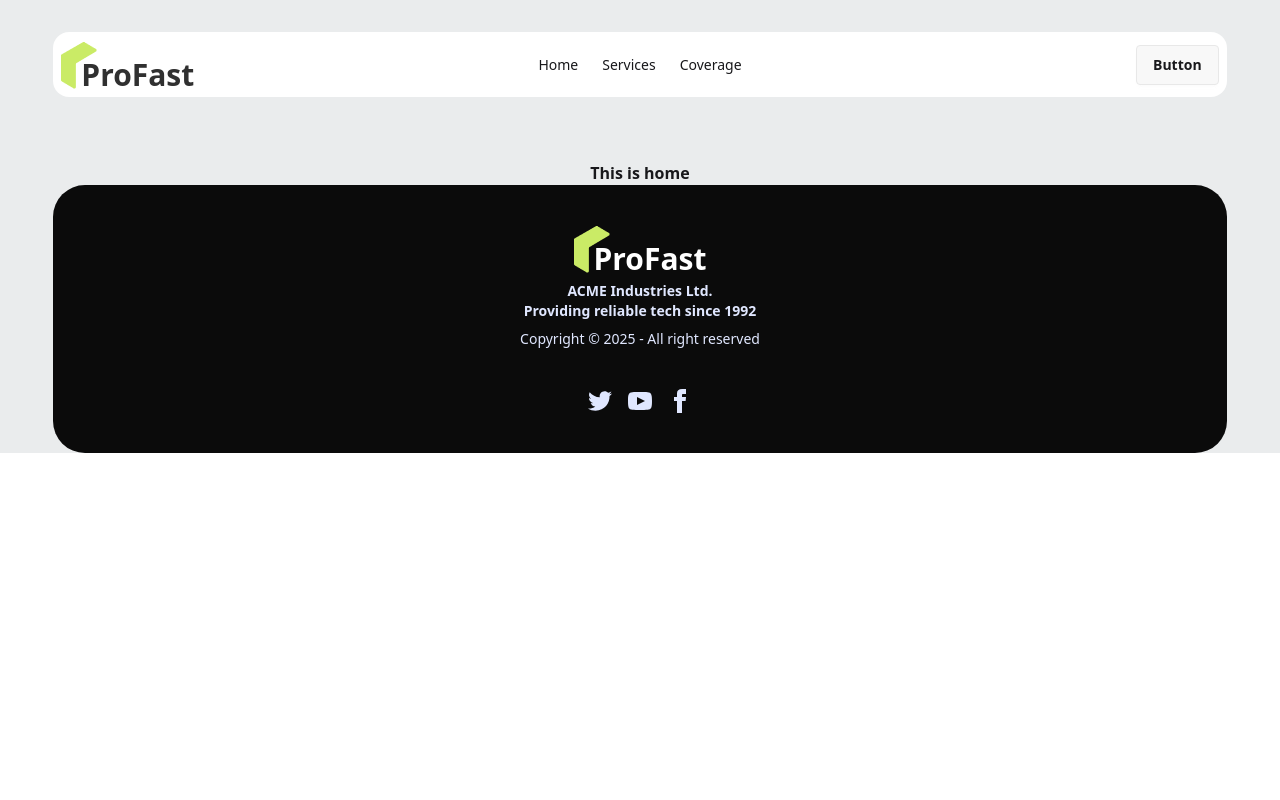
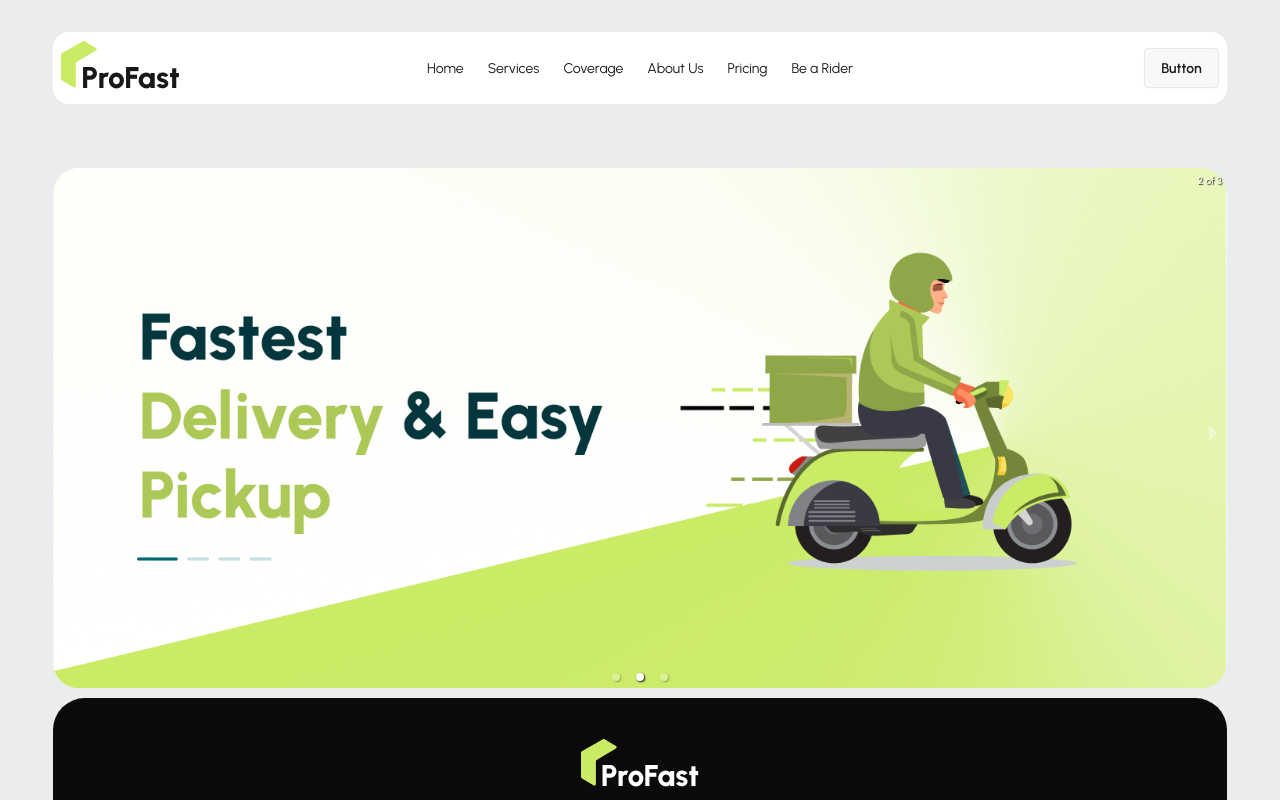
Before and after one commit to Khaiyum-Ahmed/ProFast-Client, a React (Vite) app: page / in a window 1280 px wide. Shown: the top 800 px of the page. Built offline with nearby package versions, Linux system fonts and the light colour scheme.

Commit message:
set banner using react responsive carousel

```diff
--- a/package.json
+++ b/package.json
@@ -13,7 +13,9 @@
     "@tailwindcss/vite": "^4.1.14",
     "react": "^19.1.1",
     "react-dom": "^19.1.1",
+    "react-responsive-carousel": "^3.2.23",
     "react-router": "^7.9.4",
+    "swiper": "^12.0.2",
     "tailwindcss": "^4.1.14"
   },
   "devDependencies": {
--- /dev/null
+++ b/src/Pages/Home/Banner/Banner.jsx
@@ -0,0 +1,28 @@
+
+import "react-responsive-carousel/lib/styles/carousel.min.css"; // requires a loader
+import { Carousel } from "react-responsive-carousel";
+import banner1 from "../../../assets/banner/banner1.png"
+import banner2 from "../../../assets/banner/banner2.png"
+import banner3 from "../../../assets/banner/banner3.png"
+const Banner = () => {
+    return (
+        <>
+            <Carousel autoPlay={true} infiniteLoop={true} showThumbs={false}>
+                <div>
+                    <img src={banner1} />
+
+                </div>
+                <div>
+                    <img src={banner2} />
+
+                </div>
+                <div>
+                    <img src={banner3} />
+
+                </div>
+            </Carousel>
+        </>
+    );
+};
+
+export default Banner;
--- a/src/Pages/Home/Home/Home.jsx
+++ b/src/Pages/Home/Home/Home.jsx
@@ -1,8 +1,9 @@
+import Banner from "../Banner/Banner";
 
 const Home = () => {
     return (
         <div>
-            <h1 className="font-bold text-center">This is home </h1>
+            <Banner></Banner>
         </div>
     );
 };
--- a/src/Shared/Navbar/Navbar.jsx
+++ b/src/Shared/Navbar/Navbar.jsx
@@ -1,4 +1,4 @@
-import { NavLink } from "react-router";
+import { Link, NavLink } from "react-router";
 import ProfastLogo from "../ProfastLogo";
 
 const Navbar = () => {
@@ -7,6 +7,9 @@ const Navbar = () => {
         <li><NavLink to="/">Home</NavLink></li>
         <li><NavLink to="/services">Services</NavLink></li>
         <li><NavLink to="/coverage">Coverage</NavLink></li>
+        <li><NavLink to="/about">About Us</NavLink></li>
+        <li><NavLink to="/pricing">Pricing</NavLink></li>
+        <li><NavLink to="/rider">Be a Rider</NavLink></li>
     </>
     return (
         <div className="navbar bg-base-100 rounded-2xl mb-16">
@@ -21,7 +24,8 @@ const Navbar = () => {
                         {navLinks}
                     </ul>
                 </div>
-                <a className="text-[#303030]"><ProfastLogo></ProfastLogo></a>
+                <Link to="/"><ProfastLogo></ProfastLogo></Link>
+
             </div>
             <div className="navbar-center hidden lg:flex">
                 <ul className="menu menu-horizontal px-1">
--- a/src/Shared/ProfastLogo.jsx
+++ b/src/Shared/ProfastLogo.jsx
@@ -2,8 +2,8 @@ import logo from "../assets/images/logo.png"
 const ProfastLogo = () => {
     return (
         <div className="flex items-end">
-            <img src={logo} alt="" />
-            <p className=" font-extrabold text-3xl -ml-4 -mb-1">ProFast</p>
+            <img className="mb-2" src={logo} alt="ProFast" />
+            <p className=" font-extrabold text-3xl -ml-4 ">ProFast</p>
         </div>
     );
 };
--- a/src/main.jsx
+++ b/src/main.jsx
@@ -7,7 +7,7 @@ import { router } from './routes/router.jsx';
 
 createRoot(document.getElementById('root')).render(
   <StrictMode>
-    <div className='bg-[#EAECED] pt-8'>
+    <div className='bg-[#EAECED] pt-8 Font-urbanist'>
       <RouterProvider router={router} />
     </div>
   </StrictMode>,
```
Also changed, not shown: 1 other file (tests, documents, lock files or other folders).
